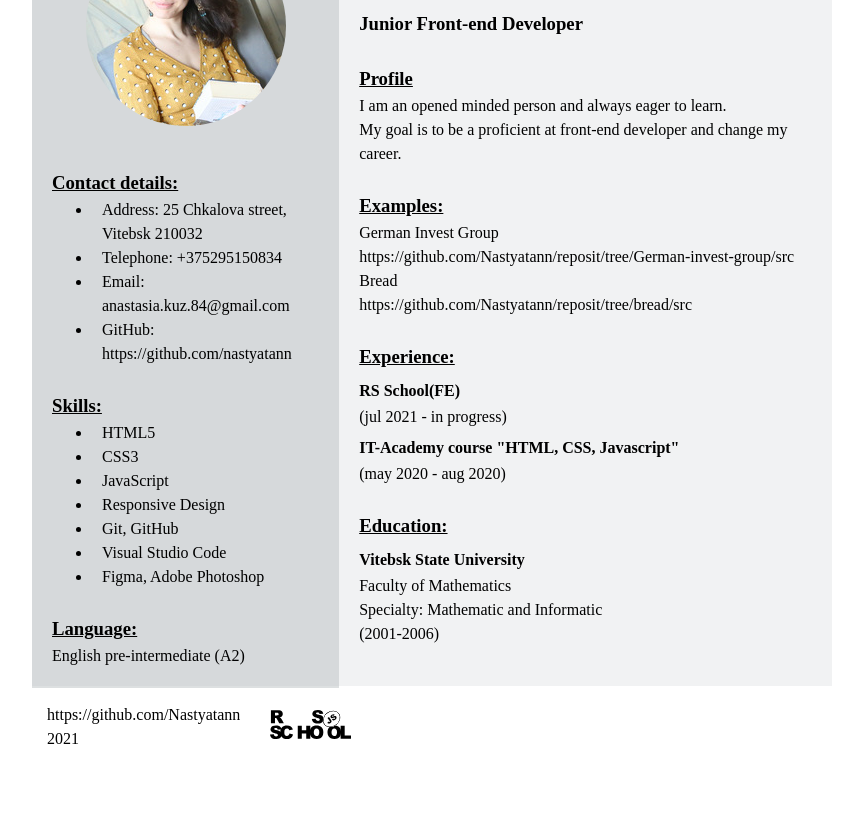
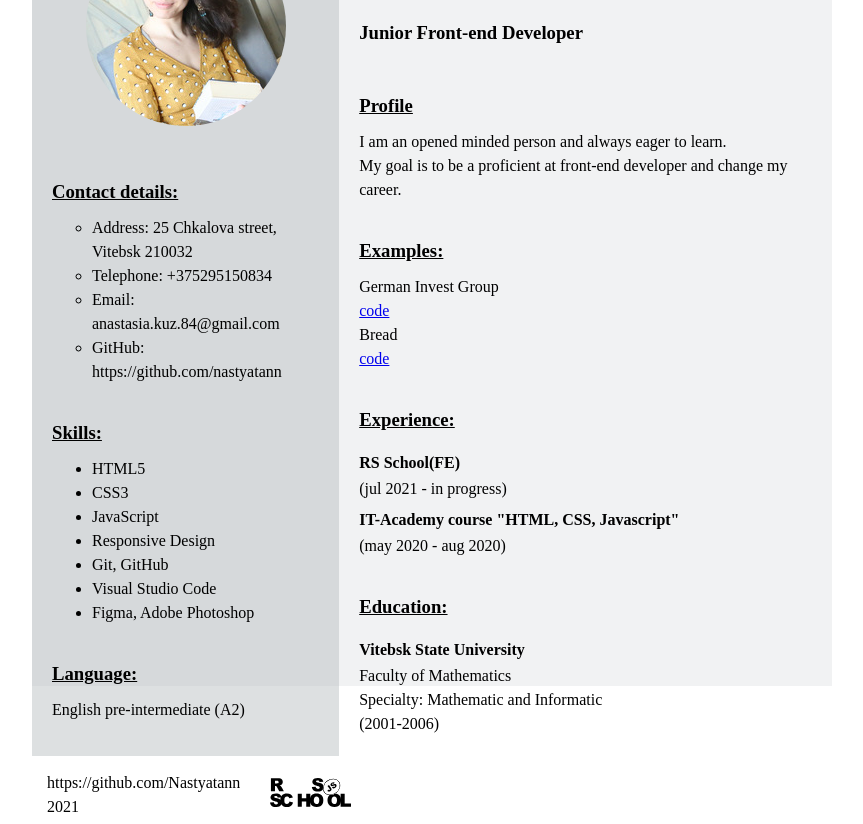
Before and after one commit to Nastyatann/rsschool-cv, a plain HTML site: page index.html in a window 1280 px wide. Shown: the part 114-938 px from the top of the page, without its empty margins (208-1071 px from the left). Before the commit the page ends 870 px from the top, so only its background shows below. Drawn offline with Linux system fonts and the light colour scheme.

Commit message:
refactor: rename tags for better readability

```diff
--- a/index.html
+++ b/index.html
@@ -11,10 +11,10 @@
     <div class="wrapper">
         <main>
             <div class="first column">
-                <div class="header-foto">
-                    <img src="./images/cv-AK.jpg">
-                </div>
-                <section class="contact">
+                <figure class="header-foto">
+                    <img src="./images/cv-AK.jpg" alt="my foto">
+                </figure>
+                <section id="contact">
                     <h3>Contact details:</h3>
                     <ul>
                         <li><span>Address: </span>25 Chkalova street, Vitebsk 210032</li>
@@ -23,7 +23,7 @@
                         <li><span>GitHub: </span>https://github.com/nastyatann</li>
                     </ul>
                 </section>
-                <section class="skills">
+                <section id="skills">
                     <h3>Skills:</h3>
                     <ul>
                         <li>HTML5</li>
@@ -35,34 +35,34 @@
                         <li>Figma, Adobe Photoshop</li>
                     </ul>
                 </section>
-                <section class="language">
+                <section id="language">
                     <h3>Language:</h3>
                     English pre-intermediate (A2)
                 </section>
             </div>
             <div class="second column">
-                <div class="header">
+                <header>
                     <h1>Anastasiya Kuzniatsova</h1>
                     <h3>Junior Front-end Developer</h3>
-                </div>
-                <section class="profile">
+                </header>
+                <section id="profile">
                     <h3>Profile</h3>
                     <p>I am an opened minded person and always eager to learn.</p>
                     <p>My goal is to be a proficient at front-end developer and change my career.</p>
                 </section>
-                <section class="examples">
+                <section id="examples">
                     <h3>Examples:</h3>
                     <p>German Invest Group</p>
-                    https://github.com/Nastyatann/reposit/tree/German-invest-group/src
+                    <a href="https://github.com/Nastyatann/reposit/blob/German-invest-group/src/index.html">code</a>
                     <p>Bread</p>
-                    https://github.com/Nastyatann/reposit/tree/bread/src
+                    <a href="https://github.com/Nastyatann/reposit/tree/bread/src">code</a>
                 </section>
-                <section class="experience">
+                <section id="experience">
                     <h3>Experience:</h3>
                     <p><h4>RS School(FE)</h4>(jul 2021 - in progress)</p>
                     <p><h4>IT-Academy course "HTML, CSS, Javascript"</h4>(may 2020 - aug 2020)</p>
                 </section>
-                <section class="education">
+                <section id="education">
                     <h3>Education:</h3>
                     <h4>Vitebsk State University</h4>
                     <div>
--- a/style.css
+++ b/style.css
@@ -1,19 +1,16 @@
 * {
+    box-sizing: border-box;
     margin: 0;
-    box-sizing: border-box;
     line-height: 150%;
 }
 
 .wrapper {
+    display: flex;
+    flex-direction: column;
     max-width: 800px;
     height: 100vh;
     margin: 0 auto;
     background-color: #bbc1c436;
-}
-
-.rss-icon a img {
-    height: 30px;
-    max-width: 100%;
 }
 
 .header-foto {
@@ -22,17 +19,38 @@
 }
 
 .header-foto img {
+    padding: 20px 0;
     border-radius: 50%;
-    padding: 20px 0;
 }
 
-main,
-footer {
-    display: flex;
+header {
+    margin: 40px 0 25px;
 }
 
-li {
-    padding-left: 10px;
+h1 {
+    padding: 10px 0 5px;
+}
+
+h3 {
+    padding: 10px 0;
+    text-decoration: underline;
+}
+
+header h3 {
+    text-decoration: none;
+}
+
+h4 {
+    padding: 7px 0 2px;
+}
+
+main {
+    display: flex;
+    flex: 1 0 auto;
+}
+
+#contact ul {
+    list-style-type: circle;
 }
 
 .first {
@@ -44,45 +62,31 @@ li {
     padding: 20px;
 }
 
+section {
+    margin-bottom: 25px;
+}
+
+#contact {
+    margin-top: 15px;
+}
+
+#language,
+#education {
+    margin-bottom: 0;
+}
+
 footer {
+    display: flex;
+    flex: 0 0 auto;
+    align-items: center;
     padding-top: 10px;
-    align-items: center;
 }
 
 footer div {
     padding: 5px 15px;
 }
 
-section {
-    margin-bottom: 25px;
+.rss-icon a img {
+    height: 30px;
+    max-width: 100%;
 }
-
-.contact {
-    margin-top: 15px;
-}
-
-.language,
-.education {
-    margin-bottom: 0;
-}
-
-.header {
-    margin: 40px 0 25px;
-}
-
-h1 {
-    padding: 10px 0 5px;
-}
-
-h3 {
-    padding: 1px 0;
-    text-decoration: underline;
-}
-
-.header h3 {
-    text-decoration: none;
-}
-
-h4 {
-    padding: 7px 0 2px;
-}
```
